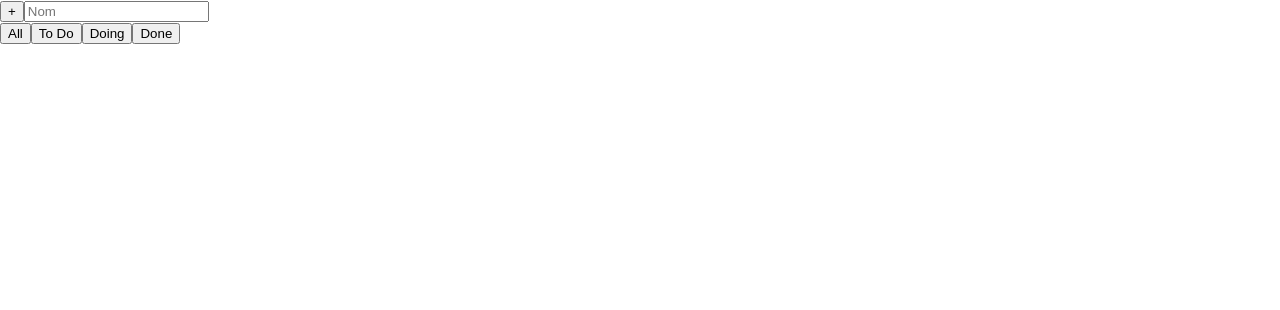
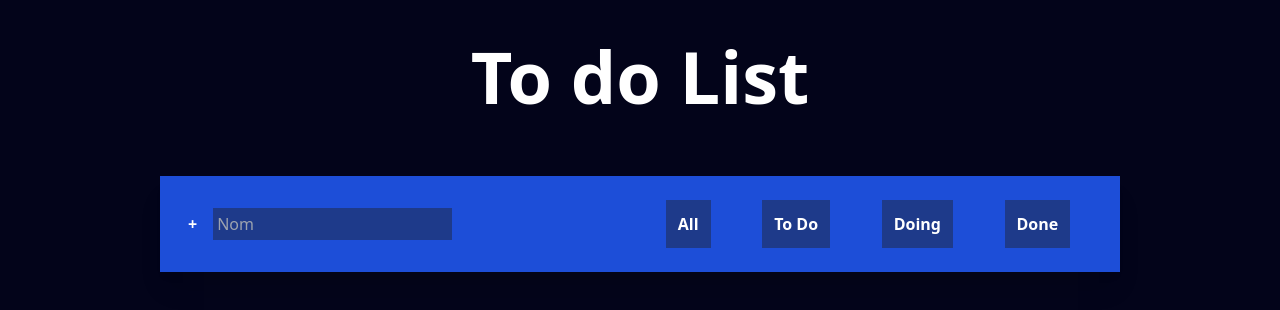
Before and after one commit to FloMenus/to-do-list-2, a React (Create React App) app: page / in a window 1280 px wide. Shown: the top 310 px of the page. Built offline with nearby package versions, Linux system fonts and the light colour scheme.

Commit message:
configured tailwindcss and done style

```diff
--- a/package.json
+++ b/package.json
@@ -34,5 +34,10 @@
       "last 1 firefox version",
       "last 1 safari version"
     ]
+  },
+  "devDependencies": {
+    "autoprefixer": "^10.4.7",
+    "postcss": "^8.4.14",
+    "tailwindcss": "^3.1.6"
   }
 }
--- /dev/null
+++ b/postcss.config.js
@@ -0,0 +1,6 @@
+module.exports = {
+  plugins: {
+    tailwindcss: {},
+    autoprefixer: {},
+  },
+}
--- /dev/null
+++ b/src/App.css
@@ -0,0 +1,3 @@
+body {
+    background: rgb(3, 4, 26)
+}
--- a/src/App.js
+++ b/src/App.js
@@ -1,6 +1,7 @@
 import React, { Component } from "react";
 import Form from "./components/Form";
 import List from "./components/List";
+import './App.css'
 
 class App extends Component {
   constructor() {
@@ -89,6 +90,7 @@ class App extends Component {
   render() {
     return (
       <>
+        <h1 className="text-7xl text-center mt-10 font-bold text-white">To do List</h1>
         <Form
           addTask={this.addTask}
           newTasks={(e) => {
--- a/src/components/Form.js
+++ b/src/components/Form.js
@@ -24,29 +24,33 @@ class Form extends Component {
 
   render() {
     return (
-      <div>
-        <form id="task-creation-form" onSubmit={this.handleSubmit}>
-          <input type="submit" value="+"></input>
+      <div className="flex w-9/12 items-center justify-between m-auto mt-16 p-6 bg-blue-700 text-white shadow-xl">
+        <form className=" flex gap-3 1/2 text-white"id="task-creation-form" onSubmit={this.handleSubmit}>
+          <input className="text-5x1 w-full font-bold text-base p-1" type="submit" value="+"></input>
           <input
+            className="text-white p-1 bg-blue-900"
             type="text"
             placeholder="Nom"
             value={this.state.task}
             onChange={this.handleTaskDescriptionChange}
             required
+            autocomplete="off"
           ></input>
         </form>
-        <button value="All" onClick={this.props.newTasks}>
+        <div className="flex w-1/2 justify-around">
+        <button className="bg-blue-900 p-3 font-bold" value="All" onClick={this.props.newTasks}>
           All
         </button>
-        <button value="To do" onClick={this.props.newTasks}>
+        <button className="bg-blue-900 p-3 font-bold" value="To do" onClick={this.props.newTasks}>
           To Do
         </button>
-        <button value="Doing" onClick={this.props.newTasks}>
+        <button className="bg-blue-900 p-3 font-bold" value="Doing" onClick={this.props.newTasks}>
           Doing
         </button>
-        <button value="Done" onClick={this.props.newTasks}>
+        <button className="bg-blue-900 p-3 font-bold" value="Done" onClick={this.props.newTasks}>
           Done
         </button>
+        </div>
       </div>
     );
   }
--- a/src/components/List.js
+++ b/src/components/List.js
@@ -5,24 +5,26 @@ class List extends Component {
     return (
       <>
         {!this.props.editing ? (
-          <div>
-            <h2>{this.props.description}</h2>
+          <div className="flex justify-between m-auto w-3/5 bg-blue-500 mt-8 p-5 text-black font-bold">
             <p>{this.props.status}</p>
+            <h2 text-3xl text-center mt-10>{this.props.description}</h2>
+            <div className="flex gap-3">
+            <button onClick={this.props.editTask}>Modifier</button>
             <button onClick={this.props.deleteTask}>X</button>
-            <button onClick={this.props.editTask}>Modifier</button>
+            </div>
           </div>
         ) : (
-          <div>
-            <input type="text" onChange={this.props.descriptionChange}></input>
+          <div className="flex justify-between m-auto w-3/5 bg-blue-500 mt-8 p-5 text-black font-bold">
 
-            <select name="status" onChange={this.props.statusChange}>
-              <option value={this.props.status}>Select</option>
+
+            <select className= "bg-blue-300"name="status" onChange={this.props.statusChange}>
               <option value="To do">A faire</option>
               <option value="Doing">En cours</option>
               <option value="Done">Faite</option>
             </select>
+            <input className= "bg-blue-300 p-1" type="text" onChange={this.props.descriptionChange} autocomplete="off"></input>
 
-            <button onClick={this.props.validateTask}>Valider</button>
+            <button className="bg-blue-300 p-1 pl-3 pr-3"onClick={this.props.validateTask}>Valider</button>
           </div>
         )}
       </>
--- a/src/index.css
+++ b/src/index.css
@@ -1,4 +1,8 @@
-body {
+@tailwind base;
+@tailwind components;
+@tailwind utilities;
+
+/* body {
   margin: 0;
   font-family: -apple-system, BlinkMacSystemFont, 'Segoe UI', 'Roboto', 'Oxygen',
     'Ubuntu', 'Cantarell', 'Fira Sans', 'Droid Sans', 'Helvetica Neue',
@@ -10,4 +14,4 @@ body {
 code {
   font-family: source-code-pro, Menlo, Monaco, Consolas, 'Courier New',
     monospace;
-}
+} */
--- /dev/null
+++ b/tailwind.config.js
@@ -0,0 +1,11 @@
+/** @type {import('tailwindcss').Config} */
+module.exports = {
+  content: [
+    "./src/**/*.{js,ts,jsx,tsx}",
+    "./src/components/**/*.{js,ts,jsx,tsx}",
+  ],
+  theme: {
+    extend: {},
+  },
+  plugins: [],
+}
```
Also changed, not shown: 1 other file (tests, documents, lock files or other folders).
